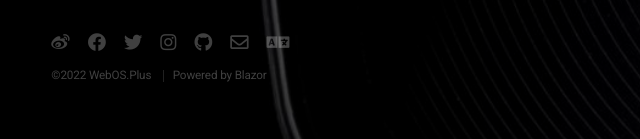
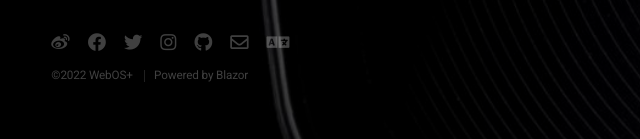
Before and after one commit to Microkeep/webos-plus.github.io, a plain HTML site: page zh-cn/index.html in a window 1280 px wide. Shown: the part 661-800 px from the top of the page, 0-640 px from the left. Drawn offline with Linux system fonts and the light colour scheme.

Commit message:
Update index.html

```diff
--- a/zh-cn/index.html
+++ b/zh-cn/index.html
@@ -42,7 +42,7 @@
 					<li><a href="/en-us/" class="icon solid fa-language"><span class="label">语言</span></a></li>
 				</ul>
 				<ul class="copyright">
-					<li>&copy;2022 WebOS.Plus</li>
+					<li>&copy;2022 WebOS+</li>
 					<li>Powered by Blazor</li>
 				</ul>
 			</footer>
```
